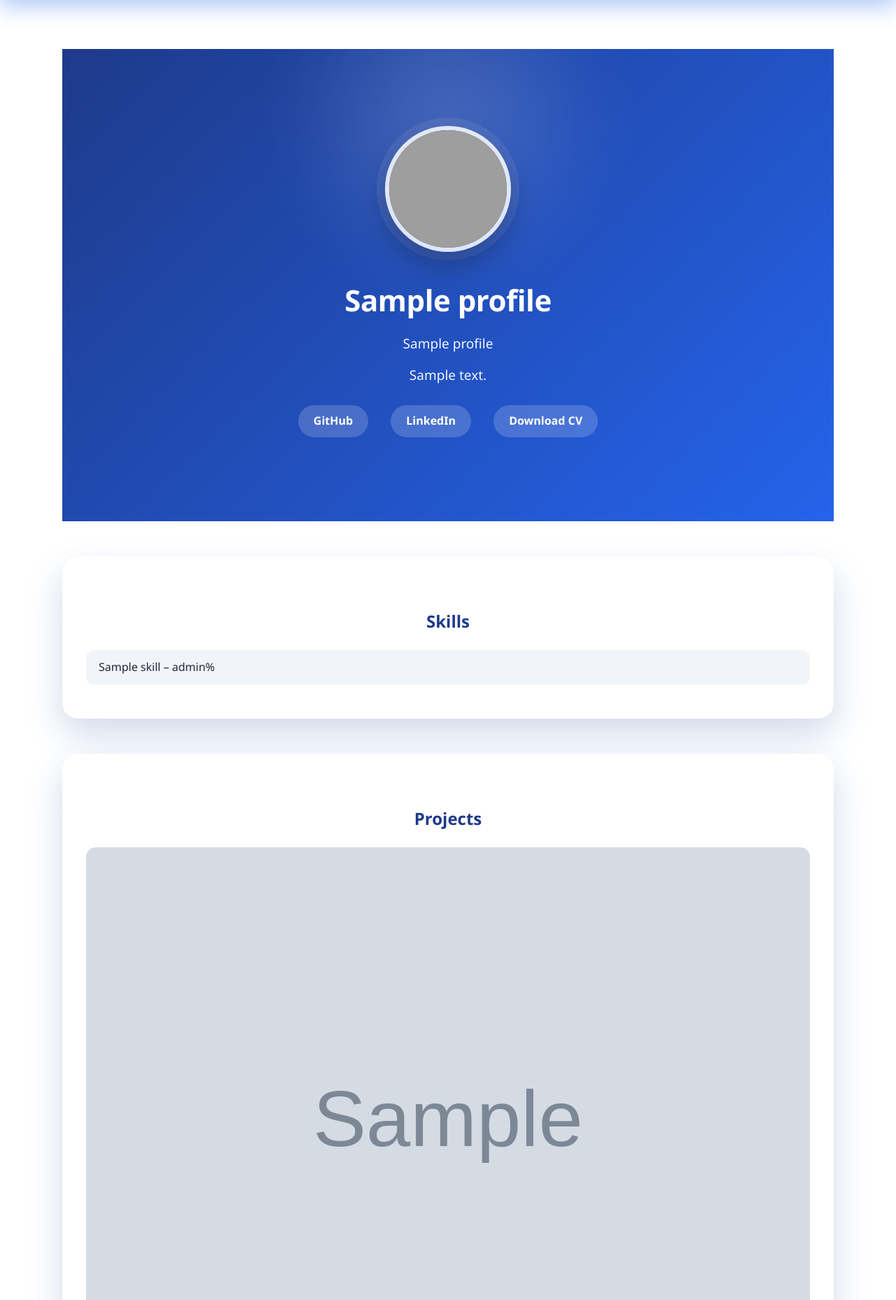
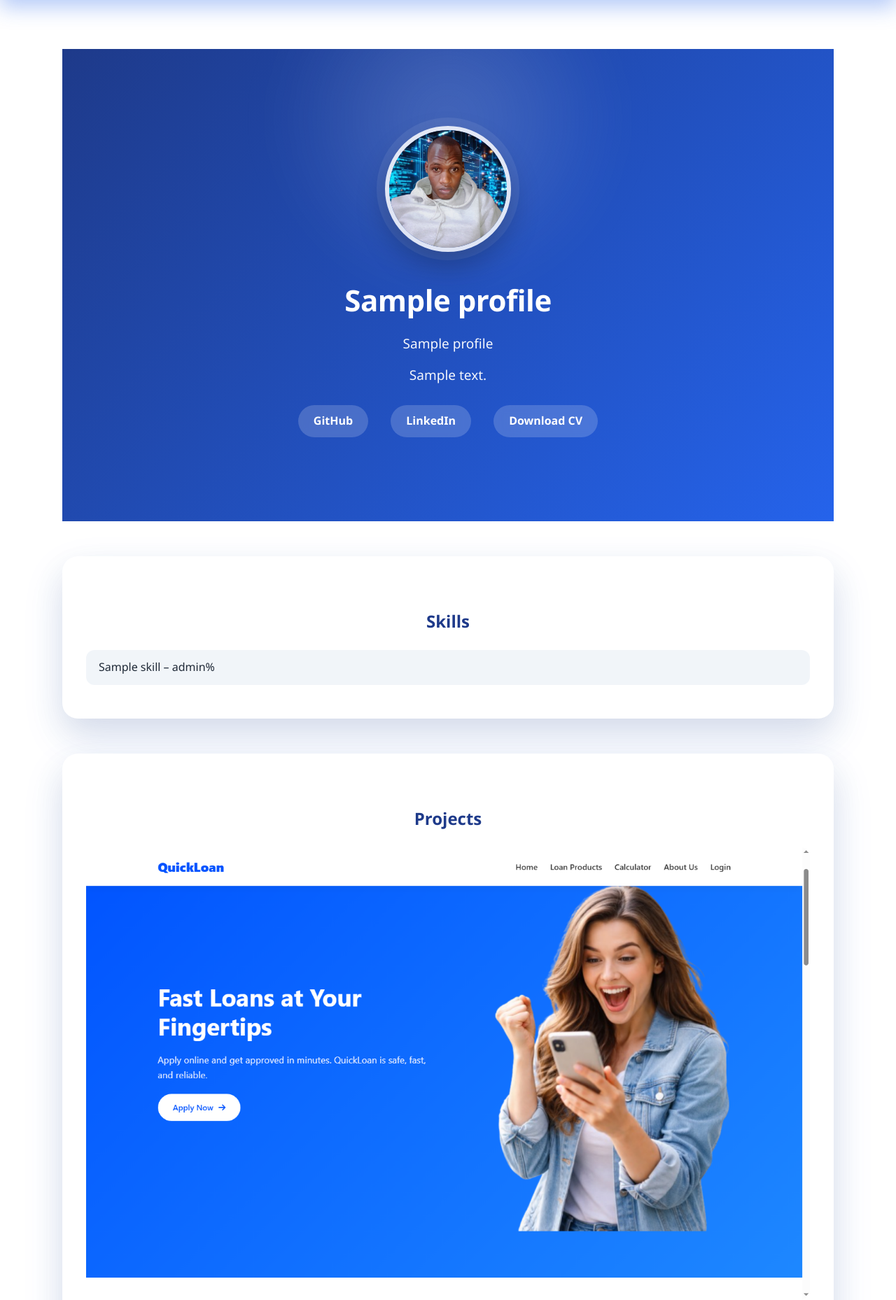
Before and after one commit to enock00/My_Portfolio, a Django app: template portfolio/templates/portfolio/home.html in a window 1280 px wide. Shown: the part 62-1920 px from the top of the page at 70% size. Run offline with Django 3.2, Linux system fonts and the light colour scheme; the template is opened without the code that fills it: most values are stand-ins (such as "Sample title", 1, 10 or a date in 2020); grey boxes marked "Sample" are stand-in pictures; grey boxes are pictures that could not be loaded.

Commit message:
updated static folder

```diff
--- a/portfolio/templates/portfolio/home.html
+++ b/portfolio/templates/portfolio/home.html
@@ -22,9 +22,9 @@
                 <a href="{{ profile.linkedin }}" target="_blank">LinkedIn</a>
             {% endif %}
                     {% if profile.cv %}
-            <a href="{{ profile.cv.url }}" class="btn cv-btn" download>
-                 Download CV
-             </a>
+             <a href="{% static 'images/cv.pdf' %}" class="btn cv-btn" download>
+                Download CV
+            </a>
         {% endif %}
         </div>
     </div>
@@ -53,7 +53,7 @@
         {% for project in projects %}
             <div class="project">
                 {% if project.image %}
-                    <img src="{{ project.image.url }}" alt="{{ project.title }}">
+                    <img src="{% static 'images/project.png' %}" alt="{{ project.title }}">
                 {% endif %}
 
                 <h3>{{ project.title }}</h3>
```
Also changed, not shown: static/images/enock.jpg (added), static/images/project.png (added), 1 other file.
